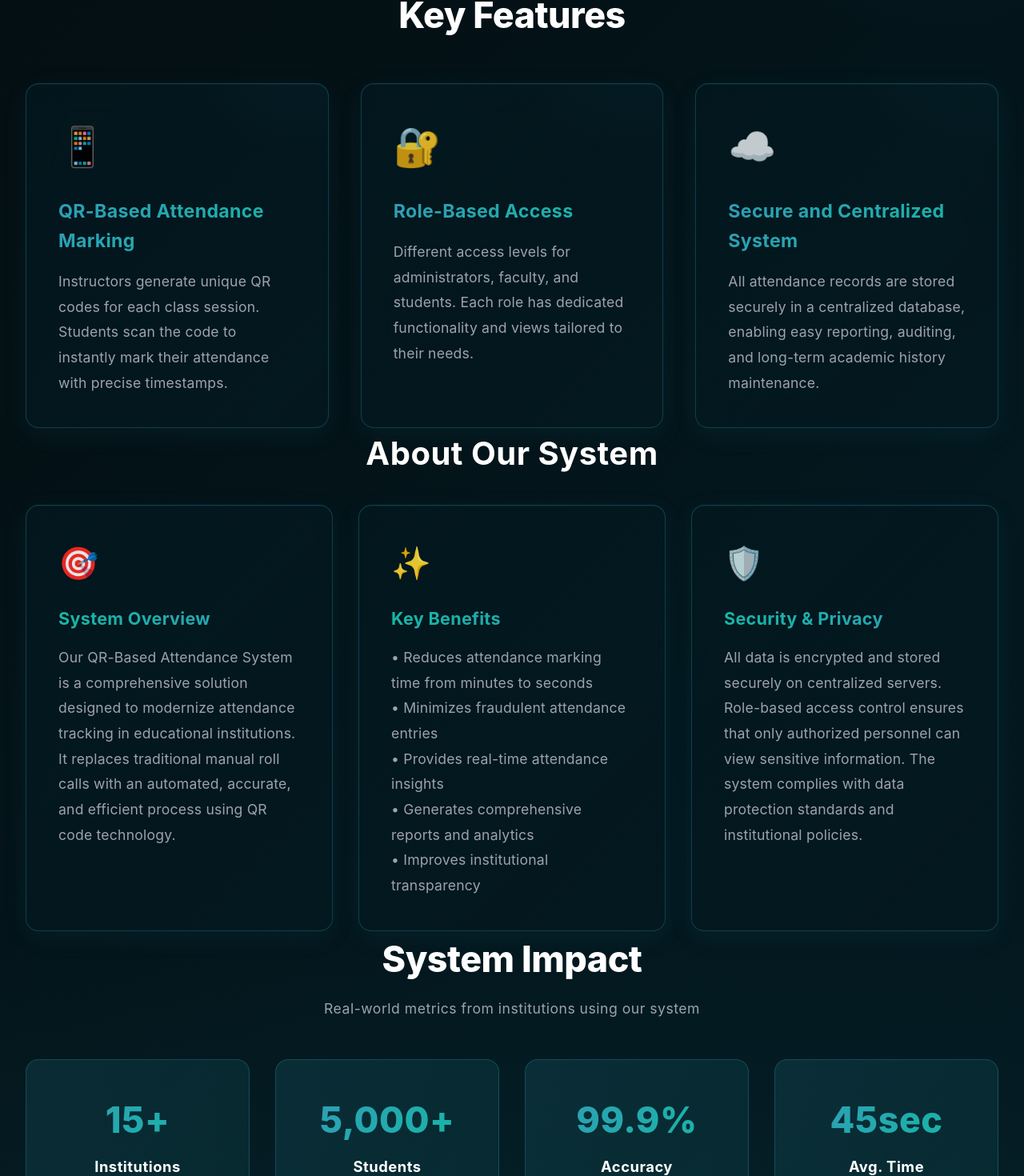
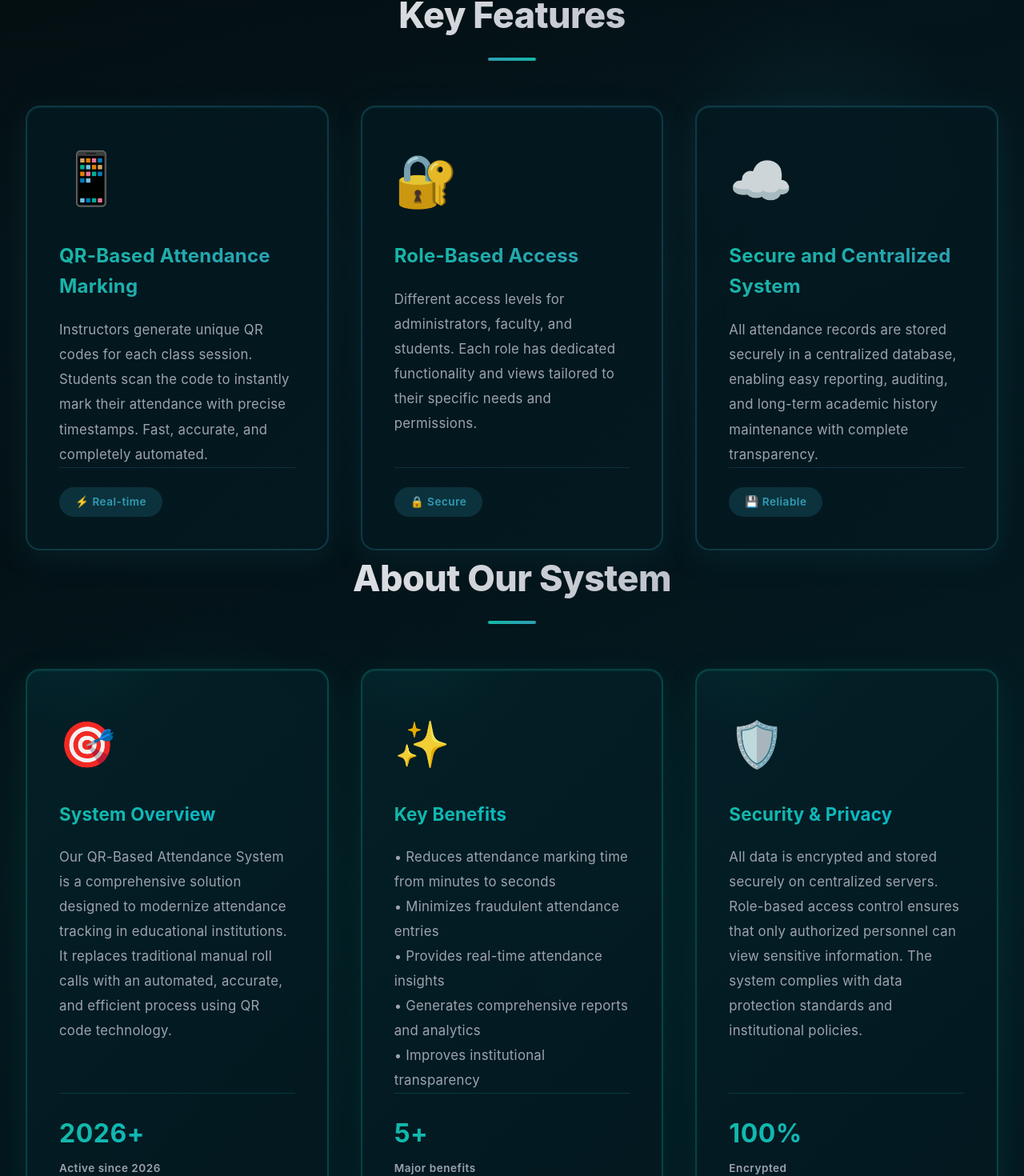
Before and after one commit to sabiransari786/qr-attendance-system, a React (Vite) app in the folder frontend/: page / in a window 1280 px wide. Shown: the part 416-1886 px from the top of the page at 80% size. Built offline with nearby package versions, Linux system fonts and the light colour scheme; no server answers.

Commit message:
feat: Enhance features and about sections with improved design, animations, and visual elements

```diff
--- a/frontend/src/pages/Home.jsx
+++ b/frontend/src/pages/Home.jsx
@@ -26,47 +26,101 @@ function Home() {
         <div className="home__features-grid">
           <div className="home__feature-card">
             <div style={{
-              fontSize: '3rem',
+              fontSize: '4rem',
               marginBottom: '1.5rem',
-              opacity: 0.85
+              opacity: 0.9,
+              animation: 'bounce 2s ease-in-out infinite'
             }}>
               📱
             </div>
             <h3 className="home__feature-title">QR-Based Attendance Marking</h3>
             <p className="home__feature-description">
               Instructors generate unique QR codes for each class session. Students scan the code
-              to instantly mark their attendance with precise timestamps.
+              to instantly mark their attendance with precise timestamps. Fast, accurate, and completely automated.
             </p>
+            <div style={{
+              marginTop: 'auto',
+              paddingTop: '1.5rem',
+              borderTop: '1px solid rgba(49, 156, 181, 0.2)'
+            }}>
+              <span style={{
+                display: 'inline-block',
+                padding: '0.5rem 1.25rem',
+                background: 'rgba(49, 156, 181, 0.2)',
+                color: 'var(--primary-accent)',
+                borderRadius: '20px',
+                fontSize: '0.85rem',
+                fontWeight: '600'
+              }}>
+                ⚡ Real-time
+              </span>
+            </div>
           </div>
 
           <div className="home__feature-card">
             <div style={{
-              fontSize: '3rem',
+              fontSize: '4rem',
               marginBottom: '1.5rem',
-              opacity: 0.85
+              opacity: 0.9,
+              animation: 'bounce 2s ease-in-out infinite 0.2s'
             }}>
               🔐
             </div>
             <h3 className="home__feature-title">Role-Based Access</h3>
             <p className="home__feature-description">
               Different access levels for administrators, faculty, and students. Each role has
-              dedicated functionality and views tailored to their needs.
+              dedicated functionality and views tailored to their specific needs and permissions.
             </p>
+            <div style={{
+              marginTop: 'auto',
+              paddingTop: '1.5rem',
+              borderTop: '1px solid rgba(49, 156, 181, 0.2)'
+            }}>
+              <span style={{
+                display: 'inline-block',
+                padding: '0.5rem 1.25rem',
+                background: 'rgba(49, 156, 181, 0.2)',
+                color: 'var(--primary-accent)',
+                borderRadius: '20px',
+                fontSize: '0.85rem',
+                fontWeight: '600'
+              }}>
+                🔒 Secure
+              </span>
+            </div>
           </div>
 
           <div className="home__feature-card">
             <div style={{
-              fontSize: '3rem',
+              fontSize: '4rem',
               marginBottom: '1.5rem',
-              opacity: 0.85
+              opacity: 0.9,
+              animation: 'bounce 2s ease-in-out infinite 0.4s'
             }}>
               ☁️
             </div>
             <h3 className="home__feature-title">Secure and Centralized System</h3>
             <p className="home__feature-description">
               All attendance records are stored securely in a centralized database, enabling easy
-              reporting, auditing, and long-term academic history maintenance.
+              reporting, auditing, and long-term academic history maintenance with complete transparency.
             </p>
+            <div style={{
+              marginTop: 'auto',
+              paddingTop: '1.5rem',
+              borderTop: '1px solid rgba(49, 156, 181, 0.2)'
+            }}>
+              <span style={{
+                display: 'inline-block',
+                padding: '0.5rem 1.25rem',
+                background: 'rgba(49, 156, 181, 0.2)',
+                color: 'var(--primary-accent)',
+                borderRadius: '20px',
+                fontSize: '0.85rem',
+                fontWeight: '600'
+              }}>
+                💾 Reliable
+              </span>
+            </div>
           </div>
         </div>
       </section>
@@ -80,9 +134,9 @@ function Home() {
         <div className="home__about-grid">
           <div className="home__about-card">
             <div style={{
-              fontSize: '2.5rem',
-              marginBottom: '1.2rem',
-              opacity: 0.9
+              fontSize: '3.5rem',
+              marginBottom: '1.5rem',
+              opacity: 0.95
             }}>
               🎯
             </div>
@@ -92,13 +146,37 @@ function Home() {
               attendance tracking in educational institutions. It replaces traditional manual
               roll calls with an automated, accurate, and efficient process using QR code technology.
             </p>
+            <div style={{
+              marginTop: 'auto',
+              paddingTop: '1.5rem',
+              borderTop: '1px solid rgba(20, 184, 166, 0.2)'
+            }}>
+              <div style={{
+                fontSize: '2rem',
+                fontWeight: '700',
+                background: 'linear-gradient(135deg, #14B8A6, #06B6D4)',
+                WebkitBackgroundClip: 'text',
+                WebkitTextFillColor: 'transparent',
+                backgroundClip: 'text',
+                marginBottom: '0.5rem'
+              }}>
+                2026+
+              </div>
+              <div style={{
+                fontSize: '0.85rem',
+                color: 'var(--color-text-secondary)',
+                fontWeight: '600'
+              }}>
+                Active since 2026
+              </div>
+            </div>
           </div>
 
           <div className="home__about-card">
             <div style={{
-              fontSize: '2.5rem',
-              marginBottom: '1.2rem',
-              opacity: 0.9
+              fontSize: '3.5rem',
+              marginBottom: '1.5rem',
+              opacity: 0.95
             }}>
               ✨
             </div>
@@ -110,13 +188,37 @@ function Home() {
               • Generates comprehensive reports and analytics<br/>
               • Improves institutional transparency
             </p>
+            <div style={{
+              marginTop: 'auto',
+              paddingTop: '1.5rem',
+              borderTop: '1px solid rgba(20, 184, 166, 0.2)'
+            }}>
+              <div style={{
+                fontSize: '2rem',
+                fontWeight: '700',
+                background: 'linear-gradient(135deg, #14B8A6, #06B6D4)',
+                WebkitBackgroundClip: 'text',
+                WebkitTextFillColor: 'transparent',
+                backgroundClip: 'text',
+                marginBottom: '0.5rem'
+              }}>
+                5+
+              </div>
+              <div style={{
+                fontSize: '0.85rem',
+                color: 'var(--color-text-secondary)',
+                fontWeight: '600'
+              }}>
+                Major benefits
+              </div>
+            </div>
           </div>
 
           <div className="home__about-card">
             <div style={{
-              fontSize: '2.5rem',
-              marginBottom: '1.2rem',
-              opacity: 0.9
+              fontSize: '3.5rem',
+              marginBottom: '1.5rem',
+              opacity: 0.95
             }}>
               🛡️
             </div>
@@ -126,6 +228,30 @@ function Home() {
               control ensures that only authorized personnel can view sensitive information. The system
               complies with data protection standards and institutional policies.
             </p>
+            <div style={{
+              marginTop: 'auto',
+              paddingTop: '1.5rem',
+              borderTop: '1px solid rgba(20, 184, 166, 0.2)'
+            }}>
+              <div style={{
+                fontSize: '2rem',
+                fontWeight: '700',
+                background: 'linear-gradient(135deg, #14B8A6, #06B6D4)',
+                WebkitBackgroundClip: 'text',
+                WebkitTextFillColor: 'transparent',
+                backgroundClip: 'text',
+                marginBottom: '0.5rem'
+              }}>
+                100%
+              </div>
+              <div style={{
+                fontSize: '0.85rem',
+                color: 'var(--color-text-secondary)',
+                fontWeight: '600'
+              }}>
+                Encrypted
+              </div>
+            </div>
           </div>
         </div>
       </section>
--- a/frontend/src/styles/home.css
+++ b/frontend/src/styles/home.css
@@ -70,19 +70,49 @@
 .home__features {
   padding: 5rem 2rem;
   flex: 1;
+  background: linear-gradient(180deg, transparent 0%, rgba(49, 156, 181, 0.03) 50%, transparent 100%);
+  position: relative;
+}
+
+.home__features::before {
+  content: '';
+  position: absolute;
+  top: 0;
+  right: 5%;
+  width: 400px;
+  height: 400px;
+  background: radial-gradient(circle, rgba(49, 156, 181, 0.08), transparent 70%);
+  border-radius: 50%;
+  pointer-events: none;
+  z-index: 0;
 }
 
 .home__features-header {
-  margin-bottom: 3rem;
+  margin-bottom: 3.5rem;
   text-align: center;
+  position: relative;
+  z-index: 1;
 }
 
 .home__features-title {
-  margin: 0;
+  margin: 0 0 1rem;
   font-size: clamp(2rem, 4vw, 2.8rem);
   font-weight: 800;
-  color: var(--color-text);
+  background: linear-gradient(135deg, var(--color-text) 0%, var(--color-text-secondary) 100%);
+  -webkit-background-clip: text;
+  -webkit-text-fill-color: transparent;
+  background-clip: text;
   letter-spacing: -0.5px;
+}
+
+.home__features-header::after {
+  content: '';
+  display: block;
+  width: 60px;
+  height: 4px;
+  background: linear-gradient(90deg, #319CB5, #14B8A6);
+  margin: 1rem auto 0;
+  border-radius: 2px;
 }
 
 .home__features-grid {
@@ -90,21 +120,24 @@
   grid-template-columns: repeat(auto-fit, minmax(320px, 1fr));
   gap: 2.5rem;
   width: 100%;
+  position: relative;
+  z-index: 1;
 }
 
 .home__feature-card {
   padding: 2.5rem;
-  border: 1px solid rgba(49, 156, 181, 0.3);
-  background: linear-gradient(135deg, rgba(3, 24, 31, 0.8) 0%, rgba(4, 24, 32, 0.9) 100%);
+  border: 2px solid rgba(49, 156, 181, 0.25);
+  background: linear-gradient(135deg, rgba(3, 24, 31, 0.9) 0%, rgba(4, 24, 32, 0.95) 100%);
   backdrop-filter: blur(20px);
-  border-radius: 16px;
-  transition: all 0.35s cubic-bezier(0.4, 0, 0.2, 1);
-  box-shadow: 0 8px 32px rgba(49, 156, 181, 0.08), inset 0 1px 1px rgba(49, 156, 181, 0.1);
+  border-radius: 18px;
+  transition: all 0.4s cubic-bezier(0.34, 1.56, 0.64, 1);
+  box-shadow: 0 10px 40px rgba(49, 156, 181, 0.1), inset 0 1px 2px rgba(49, 156, 181, 0.15);
   position: relative;
   overflow: hidden;
-  min-height: 280px;
+  min-height: 300px;
   display: flex;
   flex-direction: column;
+  group: 'feature';
 }
 
 .home__feature-card::before {
@@ -113,8 +146,8 @@
   top: 0;
   left: 0;
   right: 0;
-  height: 4px;
-  background: linear-gradient(90deg, var(--primary-accent), #14B8A6, transparent);
+  height: 1px;
+  background: linear-gradient(90deg, transparent, var(--primary-accent), transparent);
   opacity: 0;
   transition: opacity 0.3s ease;
 }
@@ -126,16 +159,17 @@
   right: -30%;
   width: 300px;
   height: 300px;
-  background: radial-gradient(circle, rgba(49, 156, 181, 0.05), transparent 70%);
+  background: radial-gradient(circle, rgba(49, 156, 181, 0.08), transparent 70%);
   border-radius: 50%;
   pointer-events: none;
   transition: all 0.5s ease;
 }
 
 .home__feature-card:hover {
-  border-color: var(--primary-accent);
-  box-shadow: 0 20px 60px rgba(49, 156, 181, 0.2), inset 0 1px 1px rgba(49, 156, 181, 0.15);
-  transform: translateY(-8px);
+  border-color: rgba(49, 156, 181, 0.6);
+  box-shadow: 0 25px 70px rgba(49, 156, 181, 0.25), inset 0 1px 2px rgba(49, 156, 181, 0.2);
+  transform: translateY(-12px) scale(1.02);
+  background: linear-gradient(135deg, rgba(3, 24, 31, 0.95) 0%, rgba(4, 24, 32, 0.98) 100%);
 }
 
 .home__feature-card:hover::before {
@@ -143,27 +177,33 @@
 }
 
 .home__feature-card:hover::after {
-  top: -35%;
-  right: -15%;
+  top: -30%;
+  right: -10%;
 }
 
 .home__feature-title {
-  margin: 0 0 1rem 0;
-  font-size: 1.45rem;
+  margin: 0 0 1.25rem 0;
+  font-size: 1.5rem;
   font-weight: 700;
-  background: linear-gradient(135deg, var(--primary-accent) 0%, #14B8A6 100%);
+  background: linear-gradient(135deg, #14B8A6 0%, var(--primary-accent) 100%);
   -webkit-background-clip: text;
   -webkit-text-fill-color: transparent;
   background-clip: text;
-  letter-spacing: 0.3px;
+  letter-spacing: 0.2px;
+  transition: transform 0.3s ease;
+}
+
+.home__feature-card:hover .home__feature-title {
+  transform: scale(1.05);
 }
 
 .home__feature-description {
   margin: 0;
-  font-size: 1.1rem;
+  font-size: 1.05rem;
   color: var(--color-text-secondary);
-  line-height: 1.8;
-  letter-spacing: 0.2px;
+  line-height: 1.85;
+  letter-spacing: 0.25px;
+  flex-grow: 1;
 }
 
 /* Footer */
@@ -199,41 +239,75 @@
 
 /* About Section */
 .home__about {
-  padding: 3rem 2rem;
+  padding: 5rem 2rem;
   flex: 1;
+  background: linear-gradient(180deg, transparent 0%, rgba(20, 184, 166, 0.03) 50%, transparent 100%);
+  position: relative;
+}
+
+.home__about::after {
+  content: '';
+  position: absolute;
+  top: 10%;
+  left: 5%;
+  width: 350px;
+  height: 350px;
+  background: radial-gradient(circle, rgba(20, 184, 166, 0.06), transparent 70%);
+  border-radius: 50%;
+  pointer-events: none;
+  z-index: 0;
 }
 
 .home__about-header {
-  margin-bottom: 2rem;
+  margin-bottom: 3.5rem;
   text-align: center;
+  position: relative;
+  z-index: 1;
 }
 
 .home__about-title {
-  margin: 0;
-  font-size: 2.5rem;
-  font-weight: 700;
-  color: var(--color-text);
-  letter-spacing: 0.5px;
+  margin: 0 0 1rem;
+  font-size: clamp(2rem, 4vw, 2.8rem);
+  font-weight: 800;
+  background: linear-gradient(135deg, var(--color-text) 0%, var(--color-text-secondary) 100%);
+  -webkit-background-clip: text;
+  -webkit-text-fill-color: transparent;
+  background-clip: text;
+  letter-spacing: -0.5px;
+}
+
+.home__about-header::after {
+  content: '';
+  display: block;
+  width: 60px;
+  height: 4px;
+  background: linear-gradient(90deg, #14B8A6, #319CB5);
+  margin: 1rem auto 0;
+  border-radius: 2px;
 }
 
 .home__about-grid {
   display: grid;
-  grid-template-columns: repeat(auto-fit, minmax(280px, 1fr));
-  gap: 2rem;
+  grid-template-columns: repeat(auto-fit, minmax(300px, 1fr));
+  gap: 2.5rem;
   width: 100%;
+  position: relative;
+  z-index: 1;
 }
 
 .home__about-card {
-  padding: 2.5rem;
-  border: 1px solid rgba(49, 156, 181, 0.3);
-  background: linear-gradient(135deg, rgba(3, 24, 31, 0.8) 0%, rgba(4, 24, 32, 0.9) 100%);
-  backdrop-filter: blur(10px);
-  border-radius: 16px;
-  transition: all 0.35s cubic-bezier(0.4, 0, 0.2, 1);
-  box-shadow: 0 8px 32px rgba(49, 156, 181, 0.08), inset 0 1px 1px rgba(49, 156, 181, 0.1);
+  padding: 3rem 2.5rem;
+  border: 2px solid rgba(20, 184, 166, 0.25);
+  background: linear-gradient(135deg, rgba(4, 32, 40, 0.9) 0%, rgba(3, 24, 31, 0.95) 100%);
+  backdrop-filter: blur(15px);
+  border-radius: 18px;
+  transition: all 0.4s cubic-bezier(0.34, 1.56, 0.64, 1);
+  box-shadow: 0 10px 40px rgba(20, 184, 166, 0.1), inset 0 1px 2px rgba(20, 184, 166, 0.15);
   position: relative;
   overflow: hidden;
-  min-height: 220px;
+  min-height: 280px;
+  display: flex;
+  flex-direction: column;
 }
 
 .home__about-card::before {
@@ -242,39 +316,64 @@
   top: 0;
   left: 0;
   right: 0;
-  height: 4px;
-  background: linear-gradient(90deg, #14B8A6, var(--primary-accent), transparent);
+  height: 1px;
+  background: linear-gradient(90deg, transparent, #14B8A6, transparent);
   opacity: 0;
   transition: opacity 0.3s ease;
 }
 
+.home__about-card::after {
+  content: '';
+  position: absolute;
+  top: -30%;
+  left: -20%;
+  width: 280px;
+  height: 280px;
+  background: radial-gradient(circle, rgba(20, 184, 166, 0.08), transparent 70%);
+  border-radius: 50%;
+  pointer-events: none;
+  transition: all 0.5s ease;
+}
+
 .home__about-card:hover {
-  border-color: var(--primary-accent);
-  box-shadow: 0 20px 60px rgba(49, 156, 181, 0.2), inset 0 1px 1px rgba(49, 156, 181, 0.15);
-  transform: translateY(-6px);
+  border-color: rgba(20, 184, 166, 0.6);
+  box-shadow: 0 25px 70px rgba(20, 184, 166, 0.25), inset 0 1px 2px rgba(20, 184, 166, 0.2);
+  transform: translateY(-12px) scale(1.02);
+  background: linear-gradient(135deg, rgba(4, 32, 40, 0.95) 0%, rgba(3, 24, 31, 0.98) 100%);
 }
 
 .home__about-card:hover::before {
   opacity: 1;
 }
 
+.home__about-card:hover::after {
+  top: -15%;
+  left: 0%;
+}
+
 .home__about-card-title {
-  margin: 0 0 1rem 0;
-  font-size: 1.35rem;
+  margin: 0 0 1.25rem 0;
+  font-size: 1.4rem;
   font-weight: 700;
-  background: linear-gradient(135deg, #14B8A6 0%, var(--primary-accent) 100%);
+  background: linear-gradient(135deg, #14B8A6 0%, #06B6D4 100%);
   -webkit-background-clip: text;
   -webkit-text-fill-color: transparent;
   background-clip: text;
-  letter-spacing: 0.3px;
+  letter-spacing: 0.2px;
+  transition: transform 0.3s ease;
+}
+
+.home__about-card:hover .home__about-card-title {
+  transform: scale(1.05);
 }
 
 .home__about-card-text {
   margin: 0;
-  font-size: 1.1rem;
+  font-size: 1.05rem;
   color: var(--color-text-secondary);
-  line-height: 1.8;
-  letter-spacing: 0.2px;
+  line-height: 1.85;
+  letter-spacing: 0.25px;
+  flex-grow: 1;
 }
 
 /* Responsive Design */
@@ -606,6 +705,15 @@
   50% { transform: translateX(4px); }
 }
 
+@keyframes bounce {
+  0%, 100% {
+    transform: translateY(0);
+  }
+  50% {
+    transform: translateY(-12px);
+  }
+}
+
 /* Testimonials Section */
 .home__testimonials {
   padding: 5rem 2rem;
```
